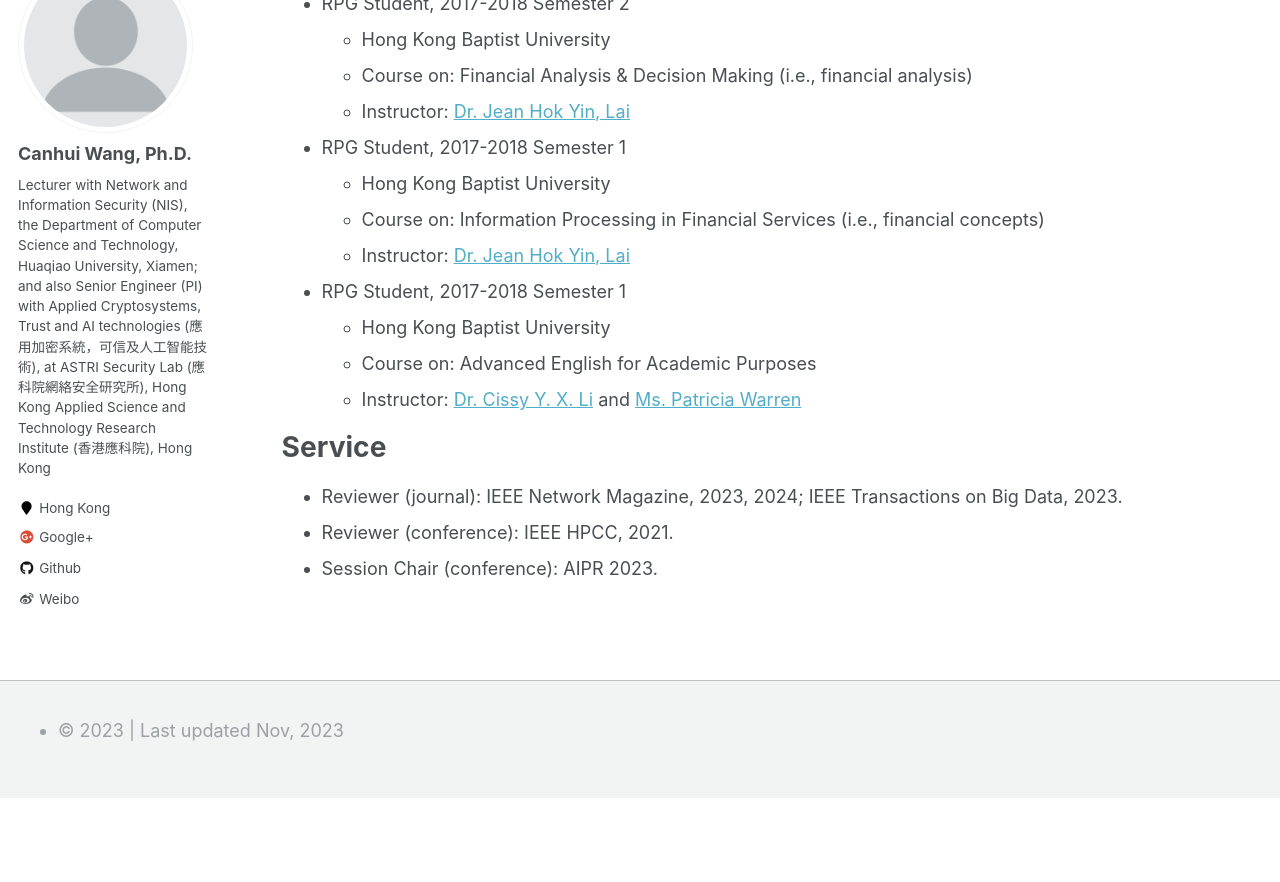
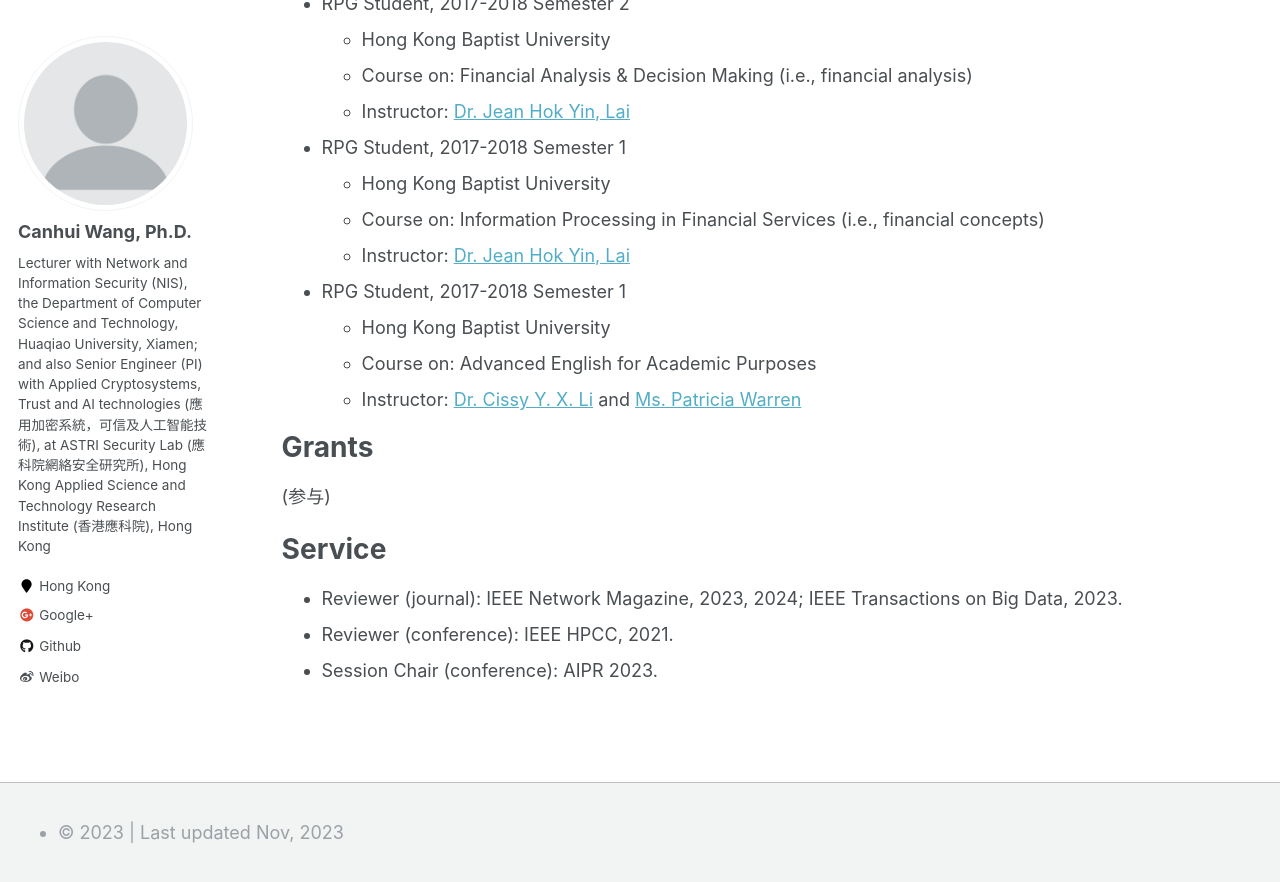
Before and after one commit to Canhui/canhui.github.io, a Jekyll site: the page built from _pages/cv.md, in a window 1280 px wide and 900 px high, scrolled down 3022 px. Shown: the top 882 px of the window. Built offline with Jekyll 4.4.1, drawn with Linux system fonts in a browser that asks for light colours; before the commit the page ends 3820 px from its top, so only the background shows below that.

Commit message:
Update cv.md

```diff
--- a/_pages/cv.md
+++ b/_pages/cv.md
@@ -140,6 +140,10 @@ Skills
     {% include archive-single-talk-cv.html %}
   {% endfor %}</ul> -->
 
+Grants
+======
+(参与)
+
 Service
 ======
 * Reviewer (journal): IEEE Network Magazine, 2023, 2024; IEEE Transactions on Big Data, 2023.
```
